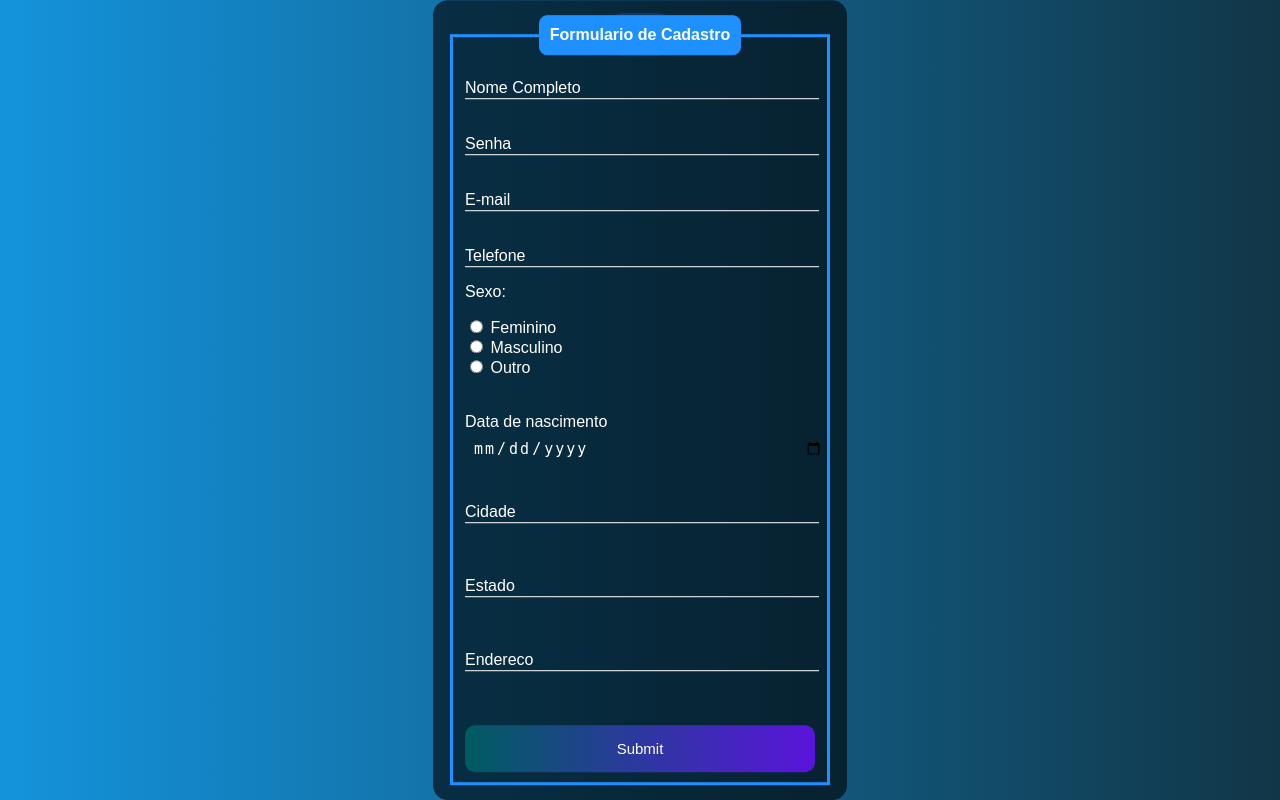
After one commit to jowclides/login, a PHP site: page /edit.php in a window 1280 px wide. The commit adds this page. Run offline with PHP 8.4, Linux system fonts and the light colour scheme; data that the repository does not hold is empty.

Commit message:
My 11° Commit Project Login Full

```diff
--- /dev/null
+++ b/edit.php
@@ -0,0 +1,263 @@
+<?php
+
+    if(!empty($_GET['id']))
+
+    {
+
+        include_once('includes\config.php');
+
+        $id = $_GET['id'];
+
+        $sql_select = "SELECT * FROM tbl_usuarios WHERE ID=$id";
+
+        $result = $conexao->query($sql_select);
+
+        if($result->num_rows > 0)
+        {
+            while($user_data = mysqli_fetch_assoc($result))
+            {
+
+                $nome = $user_data['nome'];
+                $email = $user_data['email'];
+                $senha = $user_data['senha'];
+                $telefone = $user_data['telefone'];
+                $sexo = $user_data['sexo'];
+                $data_nasc = $user_data['data_nasc'];
+                $cidade = $user_data['cidade'];
+                $estado = $user_data['estado'];
+                $endereco = $user_data['endereco'];
+
+            }
+
+        }
+
+        else
+
+        {
+            header('Location: sistema.php?mensagem=Registro editado com sucesso!');
+        }
+
+
+    }
+?>
+
+
+
+<!DOCTYPE html>
+<html lang="en">
+<head>
+    <meta charset="UTF-8">
+    <meta http-equiv="X-UA-Compatible" content="IE=edge">
+    <meta name="viewport" content="width=device-width, initial-scale=1.0">
+    <title>FORMULÁRIO | GN</title>
+
+    <style>
+        body{
+            font-family: Arial, Helvetica, sans-serif;
+            background: linear-gradient(to right, rgb(20, 147, 220), rgb(17, 54, 71));
+            text-align: center;
+            color: white;
+        }
+
+        .box{
+            position: absolute;
+            top: 50%;
+            left: 50%;
+            transform: translate(-50%, -50%);
+            background-color: rgba(0, 0, 0, 0.6);
+            padding: 15px;
+            border-radius: 15px;
+            width: 30%;
+
+
+        }
+        fieldset{
+
+            border: 3px solid dodgerblue;
+            text-align: left;
+        }
+
+        legend{
+            border: 1px solid dodgerblue;
+            padding: 10px;
+            text-align: center;
+            background-color: dodgerblue;
+            border-radius: 08px;
+            color: white;
+        }
+        a{
+            text-decoration: none;
+            color: white;
+            border: 3px solid dodgerblue;
+            border-radius: 15px;
+            padding: 10px;
+        }
+        a:hover{
+            background-color: dodgerblue;
+        }
+        .inputBox{
+            position: relative;
+        }
+        .inputUser{
+            background: none;
+            border: none;
+            border-bottom: 1px solid white;
+            outline: none;
+            color: white;
+            font-size: 15px;
+            width: 100%;
+            letter-spacing: 2px;
+        }
+        .labelInput{
+            position: absolute;
+            top: 0px;
+            left: 0px;
+            pointer-events: none;
+            transition: .5s;
+        }
+        .inputUser:focus ~ .labelInput,
+        .inputUser:valid ~ .labelInput{
+            top: -20px;
+            font-size: 12px;
+            color: dodgerblue;
+
+        }
+
+        .botaoEnviar{
+            border-radius: 10px;
+            background-color: dodgerblue;
+            color: white;
+            border: 3px solid dodgerblue;
+            border-radius: 15px;
+            padding: 10px;
+            margin-left: 10px;
+
+
+            }
+
+        #data_nascimento{
+
+            border: none;
+            padding: 8px;
+            border-radius: 10px;
+            outline: none;
+            font-size: 15px;
+            text-align: left;
+
+
+        }
+        #update{
+            background: linear-gradient(to right, rgb(0, 92, 97), rgb(90, 20, 220));
+            width: 100%;
+            border: none;
+            padding: 15px;
+            color: white;
+            font-size: 15px;
+            cursor: pointer;
+            border-radius: 10px;
+
+        }
+        #update:hover{
+            background-image: linear-gradient(to right, rgb(0, 80, 172), rgb(80, 19,195));
+        }
+
+
+    </style>
+
+</head>
+<body>
+<br>
+    <a href="sistema.php"> Voltar</a>
+<br><br>
+
+
+<div class="box">
+    <form action="saveEdit.php" method="POST">
+
+        <fieldset>
+            <legend><b>Formulario de Cadastro </b></legend>
+            <br>
+            <div class="inputBox">
+                <input type="text" name="nome" id="nome" class="inputUser" value="<?php echo $nome; ?>" required>
+                <label for="nome" class="labelInput">Nome Completo</label>
+            </div>
+            <br><br>
+
+            <div class="inputBox">
+                <input type="text" name="senha" id="senha" class="inputUser" value="<?php echo $senha; ?>" required>
+                <label for="senha" class="labelInput">Senha</label>
+            </div>
+            <br><br>
+
+            <div class="inputBox">
+                <input type="text" name="email" id="email" class="inputUser" value="<?php echo $email; ?>" required>
+                <label for="email" class="labelInput">E-mail</label>
+            </div>
+            <br><br>
+
+            <div class="inputBox">
+                <input type="tel" name="telefone" id="telefone" class="inputUser" value="<?php echo $telefone; ?>" required>
+                <label for="telefone" class="labelInput">Telefone</label>
+            </div>
+
+
+            <p> Sexo: </p>
+            <input type="radio" id="feminino" name="genero"  value="feminino" <?php echo ($sexo == 'feminino') ? 'checked' : '' ?> required>
+            <label for="feminino">Feminino</label>
+            <br>
+
+            <input type="radio" id="masculino" name="genero" value="masculino" <?php echo ($sexo == 'masculino') ? 'checked' : '' ?> required>
+            <label for="masculino">Masculino</label>
+            <br>
+
+            <input type="radio" id="outro" name="genero" value="outro" <?php echo ($sexo == 'outro') ? 'checked' : '' ?> required>
+            <label for="outro">Outro</label>
+            <br><br><br>
+
+
+
+                <label for="data_nascimento"> Data de nascimento</label>
+                <input type="date" name="data_nascimento" id="data_nascimento" class="inputUser" value="<?php echo $data_nasc; ?>" required>
+
+
+            <br><br><br>
+
+            <div class="inputBox">
+
+                <input type="text" name="cidade" id="cidade" class="inputUser" value="<?php echo $cidade; ?>" required>
+                <label for="cidade" class="labelInput">Cidade</label>
+
+            </div>
+
+            <br><br><br>
+
+            <div class="inputBox">
+
+                <input type="text" name="estado" id="estado" class="inputUser" value="<?php echo $estado; ?>" required>
+                <label for="estado" class="labelInput">Estado</label>
+            </div>
+
+            <br><br> <br>
+
+            <div class="inputBox">
+
+                <input type="text" name="endereco" id="endereco" class="inputUser" value="<?php echo $endereco; ?>" required>
+                <label for="endereco" class="labelInput">Endereco</label>
+            </div>
+
+            <input type="hidden" name="id" value="<?php echo $id; ?>" >
+
+            <br><br> <br>
+            <input type="submit" name="update" id="update">
+
+       </fieldset>
+
+
+
+
+    </form>
+
+</div>
+
+</body>
+</html>
```
Also changed, not shown: delete.php (added, +34 -0 lines), saveEdit.php (added, +40 -0 lines), sistema.php (+96 -3 lines).
